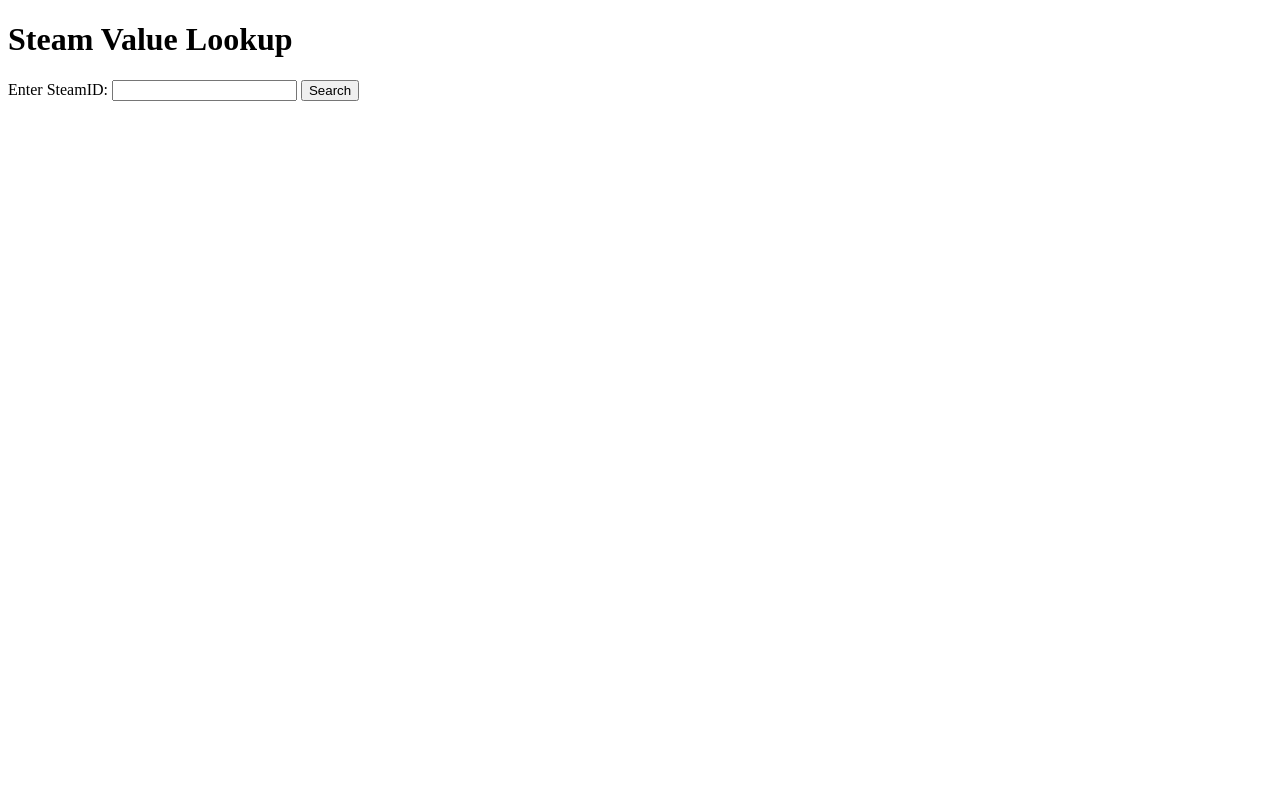
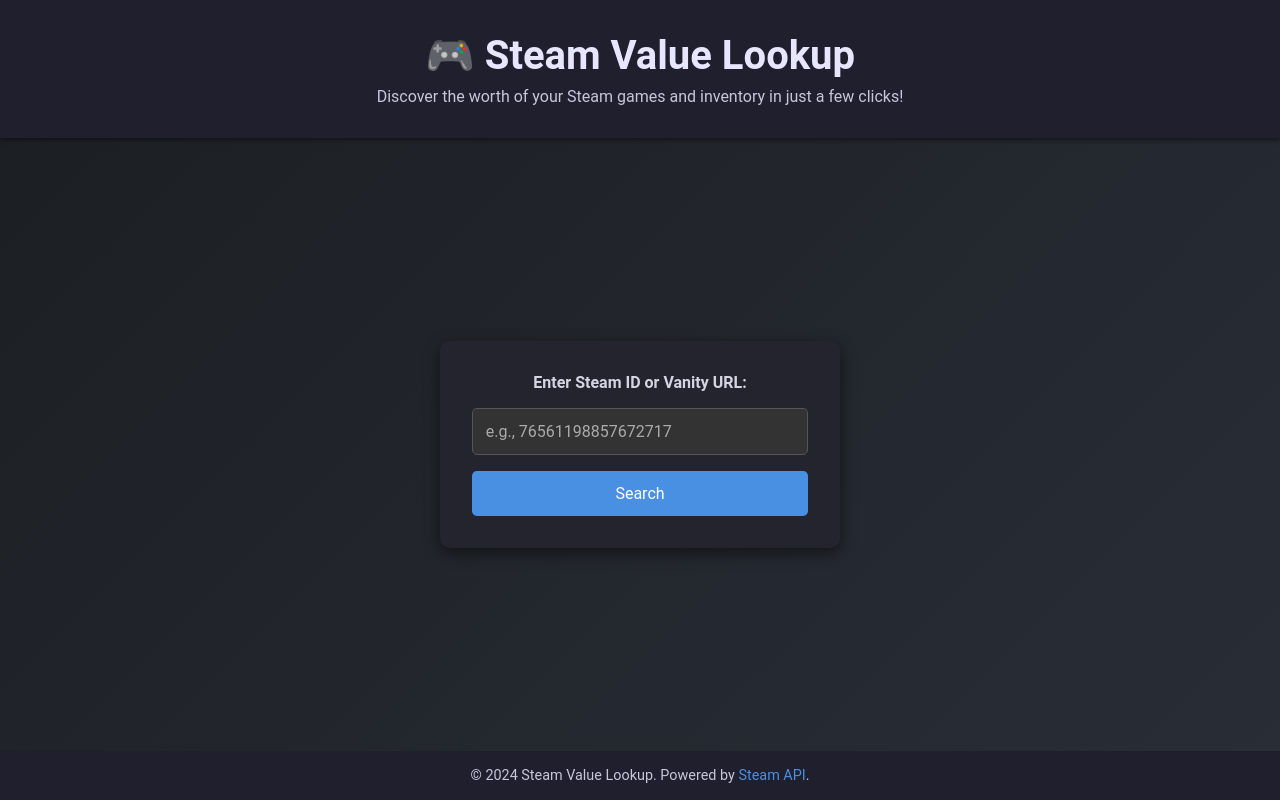
Before and after one commit to quangshuynh/steam-value-lookup, a Flask app: page / in a window 1280 px wide. Run offline with Flask 3, Linux system fonts and the light colour scheme.

Commit message:
made ui/ux cleaner

```diff
--- a/backend/static/script.js
+++ b/backend/static/script.js
@@ -0,0 +1,7 @@
+// automatically update the year in the footer
+document.addEventListener("DOMContentLoaded", () => {
+    const yearSpan = document.getElementById('current-year');
+    if (yearSpan) {
+        yearSpan.textContent = new Date().getFullYear();
+    }
+});
--- a/backend/static/style.css
+++ b/backend/static/style.css
@@ -0,0 +1,112 @@
+/* General Reset */
+* {
+    margin: 0;
+    padding: 0;
+    box-sizing: border-box;
+    font-family: 'Roboto', Arial, sans-serif;
+}
+
+body {
+    background: linear-gradient(135deg, #1b1f23, #292d36);
+    color: #f5f5f5;
+    min-height: 100vh;
+    display: flex;
+    flex-direction: column;
+    justify-content: space-between;
+}
+
+/* Header */
+header {
+    text-align: center;
+    padding: 2rem;
+    background: #1f1f2e;
+    box-shadow: 0px 2px 5px rgba(0, 0, 0, 0.5);
+}
+
+header h1 {
+    font-size: 2.5rem;
+    margin-bottom: 0.5rem;
+    color: #e6e6ff;
+}
+
+header p {
+    font-size: 1rem;
+    color: #c7c7d8;
+}
+
+/* Main Content */
+main {
+    flex: 1;
+    display: flex;
+    justify-content: center;
+    align-items: center;
+    padding: 2rem;
+}
+
+.search-container {
+    background: #24242f;
+    padding: 2rem;
+    border-radius: 10px;
+    box-shadow: 0px 5px 15px rgba(0, 0, 0, 0.5);
+    text-align: center;
+    width: 100%;
+    max-width: 400px;
+}
+
+.search-container form {
+    display: flex;
+    flex-direction: column;
+    gap: 1rem;
+}
+
+.search-container label {
+    font-size: 1rem;
+    font-weight: bold;
+    color: #d4d4e4;
+}
+
+.search-container input {
+    padding: 0.8rem;
+    border-radius: 5px;
+    border: 1px solid #555;
+    background: #333;
+    color: #f5f5f5;
+    font-size: 1rem;
+}
+
+.search-container input::placeholder {
+    color: #aaa;
+}
+
+.search-container button {
+    padding: 0.8rem;
+    border: none;
+    border-radius: 5px;
+    background: #4a90e2;
+    color: #fff;
+    font-size: 1rem;
+    cursor: pointer;
+    transition: background 0.3s ease;
+}
+
+.search-container button:hover {
+    background: #357ab8;
+}
+
+/* Footer */
+footer {
+    text-align: center;
+    padding: 1rem;
+    background: #1f1f2e;
+    font-size: 0.9rem;
+    color: #c7c7d8;
+}
+
+footer a {
+    color: #4a90e2;
+    text-decoration: none;
+}
+
+footer a:hover {
+    text-decoration: underline;
+}
--- a/backend/templates/index.html
+++ b/backend/templates/index.html
@@ -1,15 +1,30 @@
 <!DOCTYPE html>
-<html>
+<html lang="en">
 <head>
+    <meta charset="UTF-8">
+    <meta name="viewport" content="width=device-width, initial-scale=1.0">
     <title>Steam Value Lookup</title>
     <link rel="stylesheet" href="../static/style.css">
 </head>
 <body>
-    <h1>Steam Value Lookup</h1>
-    <form action="/lookup" method="post">
-        <label for="steam_id">Enter SteamID:</label>
-        <input type="text" id="steam_id" name="steam_id" required>
-        <button type="submit">Search</button>
-    </form>
+    <header>
+        <h1>🎮 Steam Value Lookup</h1>
+        <p>Discover the worth of your Steam games and inventory in just a few clicks!</p>
+    </header>
+
+    <main>
+        <section class="search-container">
+            <form action="/lookup" method="post">
+                <label for="steam_id">Enter Steam ID or Vanity URL:</label>
+                <input type="text" id="steam_id" name="steam_id" placeholder="e.g., 76561198857672717" required>
+                <button type="submit">Search</button>
+            </form>
+        </section>
+    </main>
+
+    <footer>
+        <p>&copy; <span id="current-year"></span> Steam Value Lookup. Powered by <a href="https://store.steampowered.com" target="_blank">Steam API</a>.</p>
+    </footer>
+    <script src="../static/script.js"></script>
 </body>
 </html>
```
